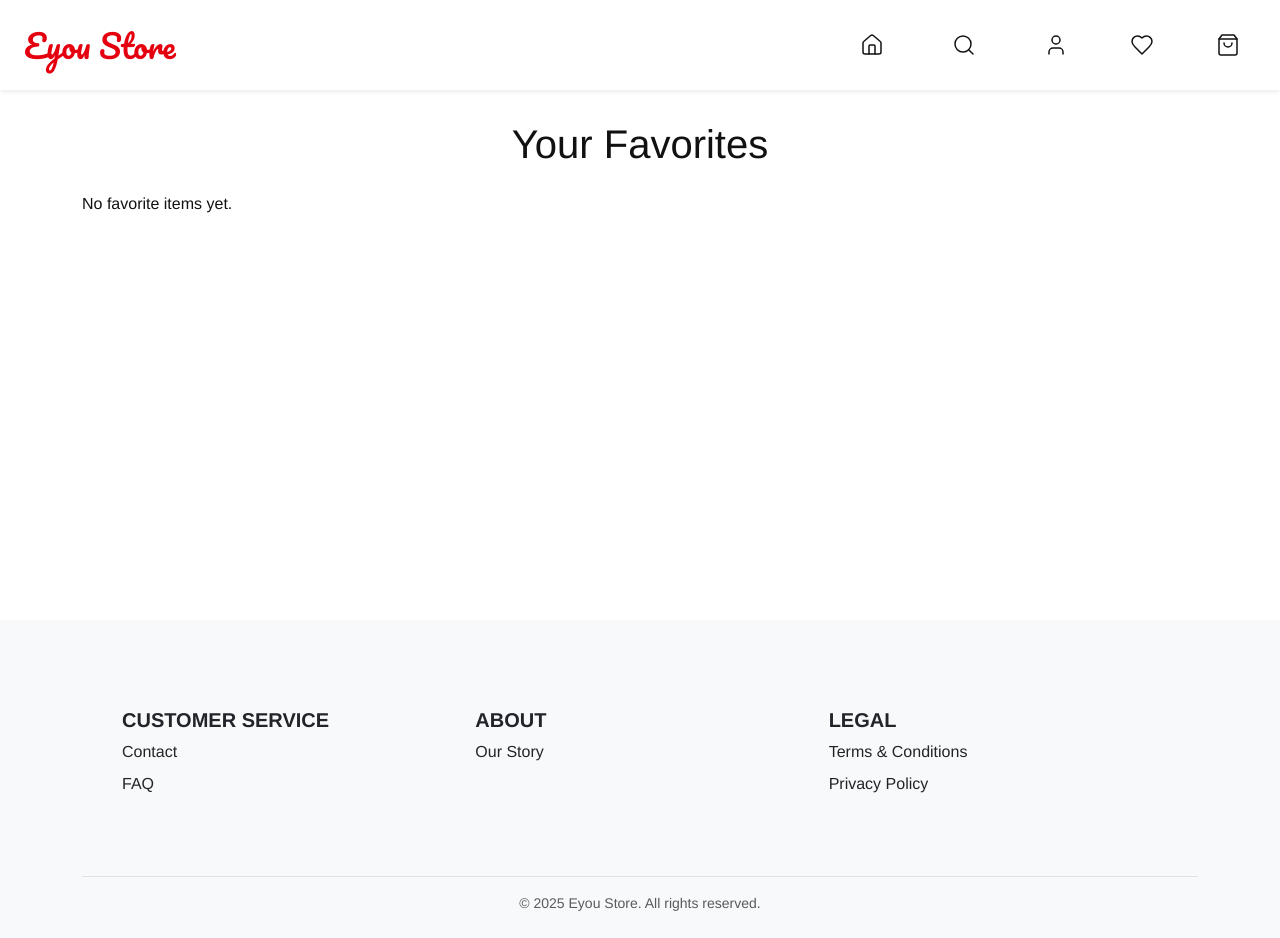
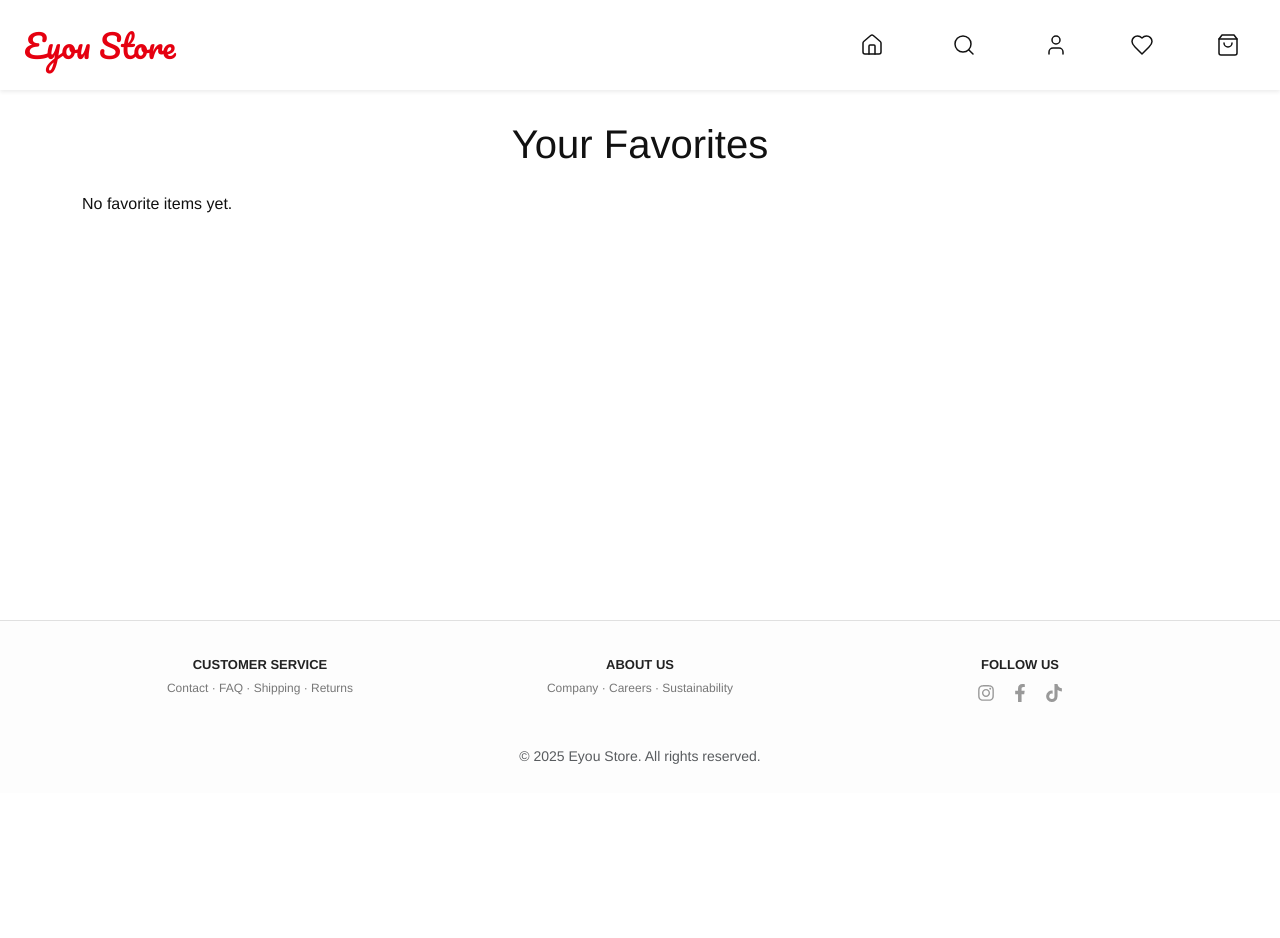
Before and after one commit to Meycemabd/Ecommerce, a React (Vite) app in the folder client/: page /favorites in a window 1280 px wide. After the commit the page ends 800 px from the top, so only its background shows below. Built offline with nearby package versions, Linux system fonts and the light colour scheme.

Commit message:
footer section updated!

```diff
--- a/client/package.json
+++ b/client/package.json
@@ -21,6 +21,7 @@
     "react": "^19.1.0",
     "react-bootstrap": "^2.10.10",
     "react-dom": "^19.1.0",
+    "react-icons": "^5.5.0",
     "react-redux": "^9.2.0",
     "react-router-dom": "^7.6.0",
     "react-slick": "^0.30.3",
--- a/client/src/components/Footer.jsx
+++ b/client/src/components/Footer.jsx
@@ -1,38 +1,30 @@
 import React from 'react';
 import '../styles/componentCSS/Footer.css';
+import { FaInstagram, FaFacebookF, FaTiktok } from 'react-icons/fa';
 
 export default function Footer() {
   return (
-    <footer className="bg-light text-dark pt-5 pb-4">
-      <div className="container">
-        <div className="row justify-content-center text-center text-md-start" style={{padding: "40px" }}>
-          <div className="col-12 col-md-4 mb-4">
-            <h5 className="text-uppercase fw-semibold">Customer Service</h5>
-            <ul className="list-unstyled">
-              <li className="mb-2 footer-link">Contact</li>
-              <li className="mb-2 footer-link">FAQ</li>
-            </ul>
+    <footer className="footer-modern">
+      <div className="container text-center py-3">
+        <div className="row mb-4">
+          <div className="col-md-4 mb-3">
+            <h6>Customer Service</h6>
+            <p>Contact · FAQ · Shipping · Returns</p>
           </div>
-
-          <div className="col-12 col-md-4 mb-4">
-            <h5 className="text-uppercase fw-semibold">About</h5>
-            <ul className="list-unstyled">
-              <li className="mb-2 footer-link">Our Story</li>
-            </ul>
+          <div className="col-md-4 mb-3">
+            <h6>About Us</h6>
+            <p>Company · Careers · Sustainability</p>
           </div>
-
-          <div className="col-12 col-md-4 mb-4">
-            <h5 className="text-uppercase fw-semibold">Legal</h5>
-            <ul className="list-unstyled">
-              <li className="mb-2 footer-link">Terms & Conditions</li>
-              <li className="mb-2 footer-link">Privacy Policy</li>
-            </ul>
+          <div className="col-md-4 mb-3">
+            <h6>Follow Us</h6>
+            <div className="footer-icons">
+              <a href="#"><FaInstagram /></a>
+              <a href="#"><FaFacebookF /></a>
+              <a href="#"><FaTiktok /></a>
+            </div>
           </div>
         </div>
-
-        <div className="text-center pt-3 border-top text-muted small">
-          © 2025 Eyou Store. All rights reserved.
-        </div>
+        <div className="text-muted small">© 2025 Eyou Store. All rights reserved.</div>
       </div>
     </footer>
   );
--- a/client/src/styles/componentCSS/Footer.css
+++ b/client/src/styles/componentCSS/Footer.css
@@ -1,18 +1,34 @@
-.cursor-pointer {
-  cursor: pointer;
+.footer-modern {
+  background-color: #fdfdfd;
+  border-top: 1px solid #e0e0e0;
+  font-family: 'Helvetica Neue', Helvetica, Arial, sans-serif;
+  color: #555;
+  padding-top: 20px;
+  padding-bottom: 10px;
 }
 
-.cursor-pointer:hover {
-  text-decoration: underline;
-  color: #000 !important;
+.footer-modern h6 {
+  font-size: 13px;
+  font-weight: 600;
+  text-transform: uppercase;
+  color: #222;
+  margin-bottom: 6px;
 }
 
-.footer-link {
-  cursor: pointer;
-  transition: color 0.3s ease, text-decoration 0.3s ease;
+.footer-modern p,
+.footer-modern small {
+  font-size: 12px;
+  margin: 0;
+  color: #777;
 }
 
-.footer-link:hover {
+.footer-icons a {
+  font-size: 18px;
+  margin: 0 8px;
+  color: #999;
+  transition: color 0.3s ease;
+}
+
+.footer-icons a:hover {
   color: #000;
-  text-decoration: underline;
 }
```
Also changed, not shown: 1 other file (tests, documents, lock files or other folders).
